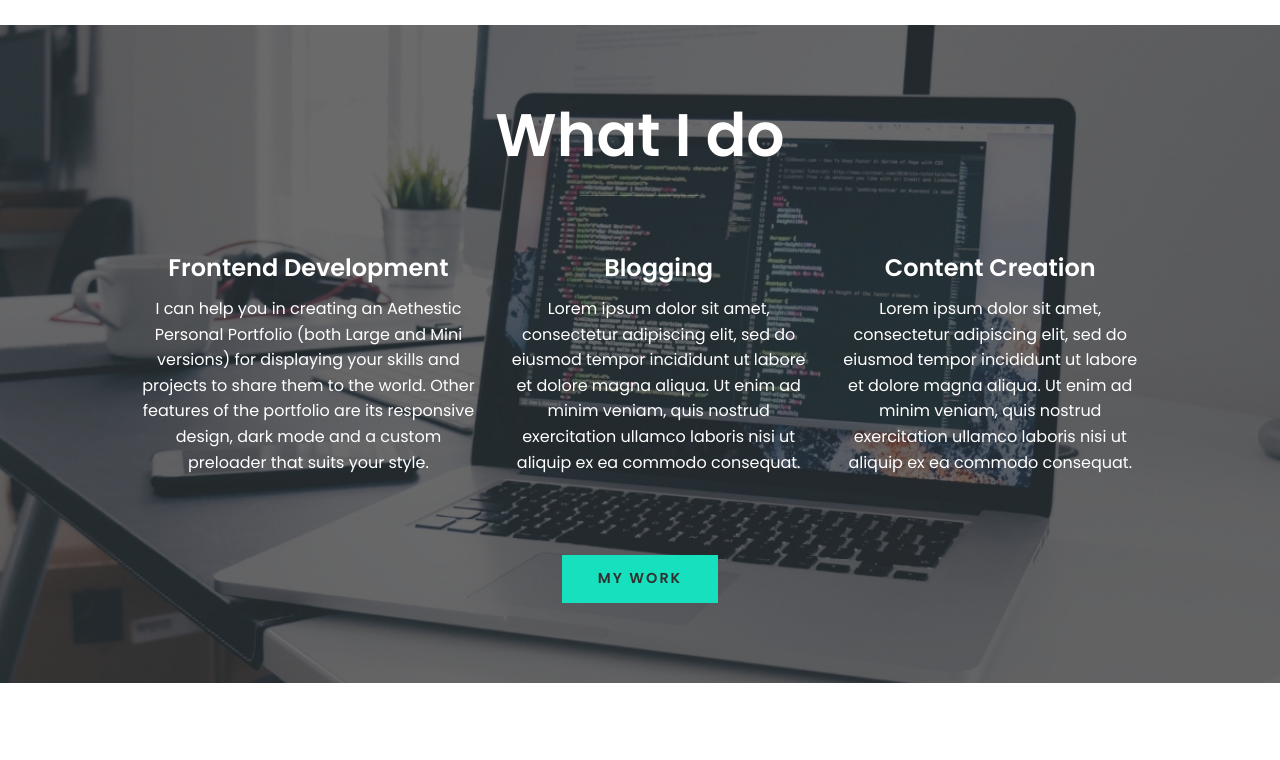
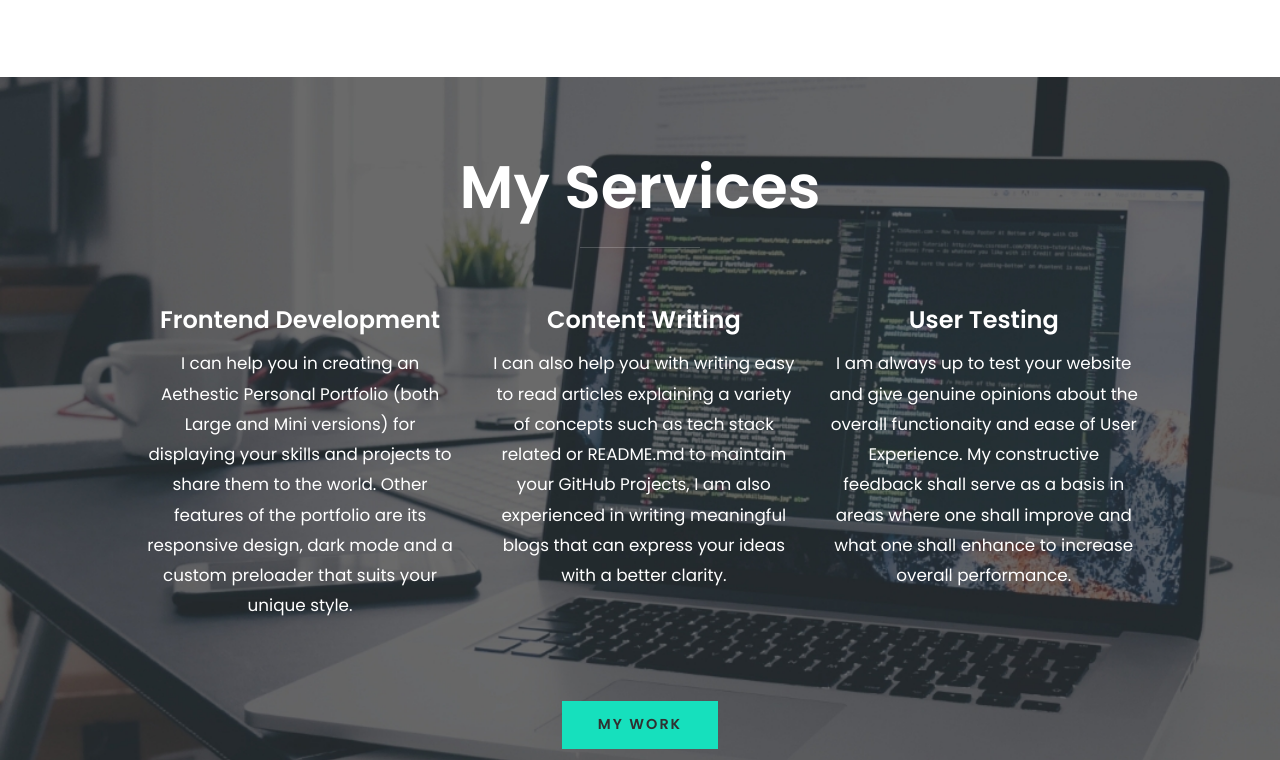
Before and after one commit to Shash-cre-dev/Static-Personal-Site, a plain HTML site: page index.html in a window 1280 px wide. Shown: the part 1459-2219 px from the top of the page. Drawn offline with nearby package versions, Linux system fonts and the light colour scheme; no server answers; a web font is replaced by a local one.

Commit message:
Added My Services Content

```diff
--- a/css/style.css
+++ b/css/style.css
@@ -146,6 +146,11 @@ h3 {
 h1 { font-size: var(--fs-h1) }
 h2 { font-size: var(--fs-h2) }
 h3 { font-size: var(--fs-h3) }
+
+p{
+    font-size: 1.05rem;
+    line-height: 0.8cm;
+}
 
 .section__title{
     margin-bottom: 0.25em;
--- a/index.html
+++ b/index.html
@@ -204,7 +204,7 @@
 
     <!-- My Services -->
     <section class="my-services" id="services" data-aos="fade-up">
-      <h2 class="section__title section__title--services">What I do</h2>
+      <h2 class="section__title section__title--services">My Services</h2>
       <div class="services">
         <div class="service">
           <h3>Frontend Development</h3>
@@ -212,31 +212,30 @@
             I can help you in creating an Aethestic Personal Portfolio (both
             Large and Mini versions) for displaying your skills and projects to
             share them to the world. Other features of the portfolio are its
-            responsive design, dark mode and a custom preloader that suits your style.
+            responsive design, dark mode and a custom preloader that suits your unique style.
           </p>
         </div>
 
         <!-- / service -->
 
         <div class="service">
-          <h3>Blogging</h3>
+          <h3>Content Writing</h3>
           <p>
-            Lorem ipsum dolor sit amet, consectetur adipiscing elit, sed do
-            eiusmod tempor incididunt ut labore et dolore magna aliqua. Ut enim
-            ad minim veniam, quis nostrud exercitation ullamco laboris nisi ut
-            aliquip ex ea commodo consequat.
+            I can also help you with writing easy to read articles explaining a variety of concepts
+            such as tech stack related or README.md to maintain your GitHub Projects, I am
+            also experienced in writing meaningful blogs that can express your ideas with
+            a better clarity.
           </p>
         </div>
 
         <!-- / service -->
 
         <div class="service">
-          <h3>Content Creation</h3>
+          <h3>User Testing</h3>
           <p>
-            Lorem ipsum dolor sit amet, consectetur adipiscing elit, sed do
-            eiusmod tempor incididunt ut labore et dolore magna aliqua. Ut enim
-            ad minim veniam, quis nostrud exercitation ullamco laboris nisi ut
-            aliquip ex ea commodo consequat.
+            I am always up to test your website and give genuine opinions about the overall
+            functionaity and ease of User Experience. My constructive feedback shall serve as a basis
+            in areas where one shall improve and what one shall enhance to increase overall performance.
           </p>
         </div>
 
```
